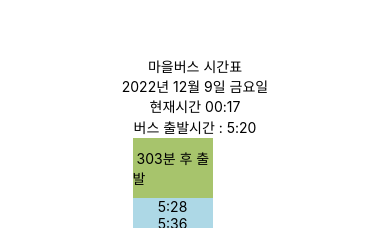
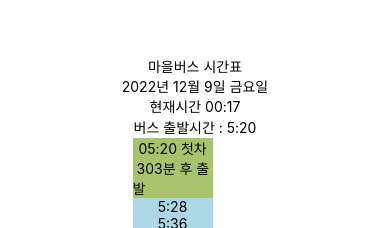
Before and after one commit to minimi61/vilageBus, a React Native app: screen / in a window 390 px wide. Shown: the part 195-423 px from the top of the page. Built offline with nearby package versions, Linux system fonts and the light colour scheme.

Commit message:
[test] 첫차 시간 변환

```diff
--- a/components/Button.jsx
+++ b/components/Button.jsx
@@ -2,16 +2,20 @@ import React from "react";
 // import { Dimensions } from 'react-native';
 import { TouchableOpacity, Text, StyleSheet } from "react-native";
 
-const Button = ({ onPress, deference }) => {
+const Button = ({ onPress, deference,nowTime,nextTime }) => {
   // const chartHeight = Dimensions.get('window').height;
   // const chartWidth = Dimensions.get('window')
+  console.log(nowTime.getHours() < 5)
 
   return (
     <TouchableOpacity activeOpacity={0.8} style={styles.button} onPress={onPress}>
+      {/* state로 관리하기 */}
+      {nowTime.getHours() < 5 ? <Text>05:20 첫차</Text> : null}
       {deference === 0 ?
         <Text style={styles.text}>출발 또는 곧 출발</Text> :
         <Text Text > {deference}분 후 출발</Text>
       }
+
     </TouchableOpacity>
   );
 };
```
